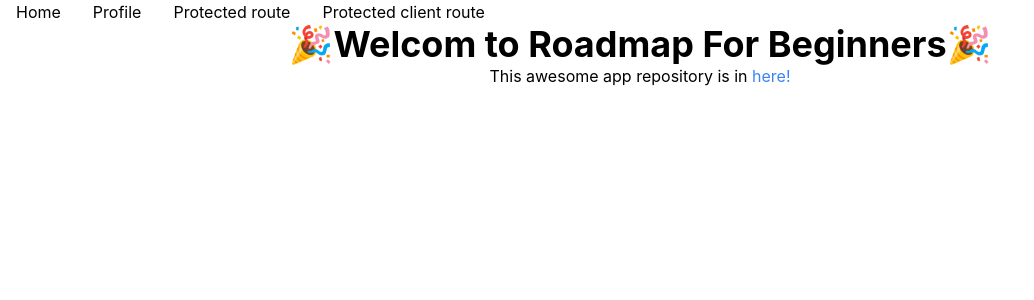
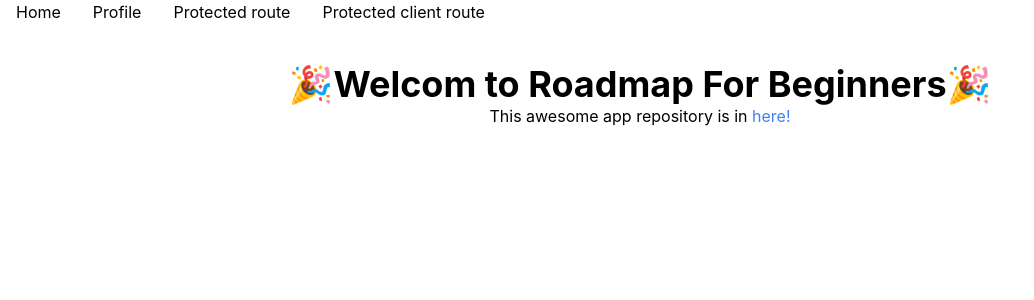
Before and after one commit to crypt0box/roadmap4beginners, a Next.js app: page / in a window 1280 px wide. Shown: the top 300 px of the page, without its empty margins (0-1034 px from the left). Built offline with nearby package versions, Linux system fonts and the light colour scheme; no server answers; what aws-amplify would draw is missing.

Commit message:
fix: minor modifications

```diff
--- a/pages/_app.tsx
+++ b/pages/_app.tsx
@@ -26,7 +26,9 @@ export default function MyApp({ Component, pageProps }: AppProps) {
           <span className="mx-4 cursor-pointer">Protected client route</span>
         </Link>
       </nav>
-      <Component {...pageProps} />
+      <main className="my-10">
+        <Component {...pageProps} />
+      </main>
     </div>
   );
 }
```
